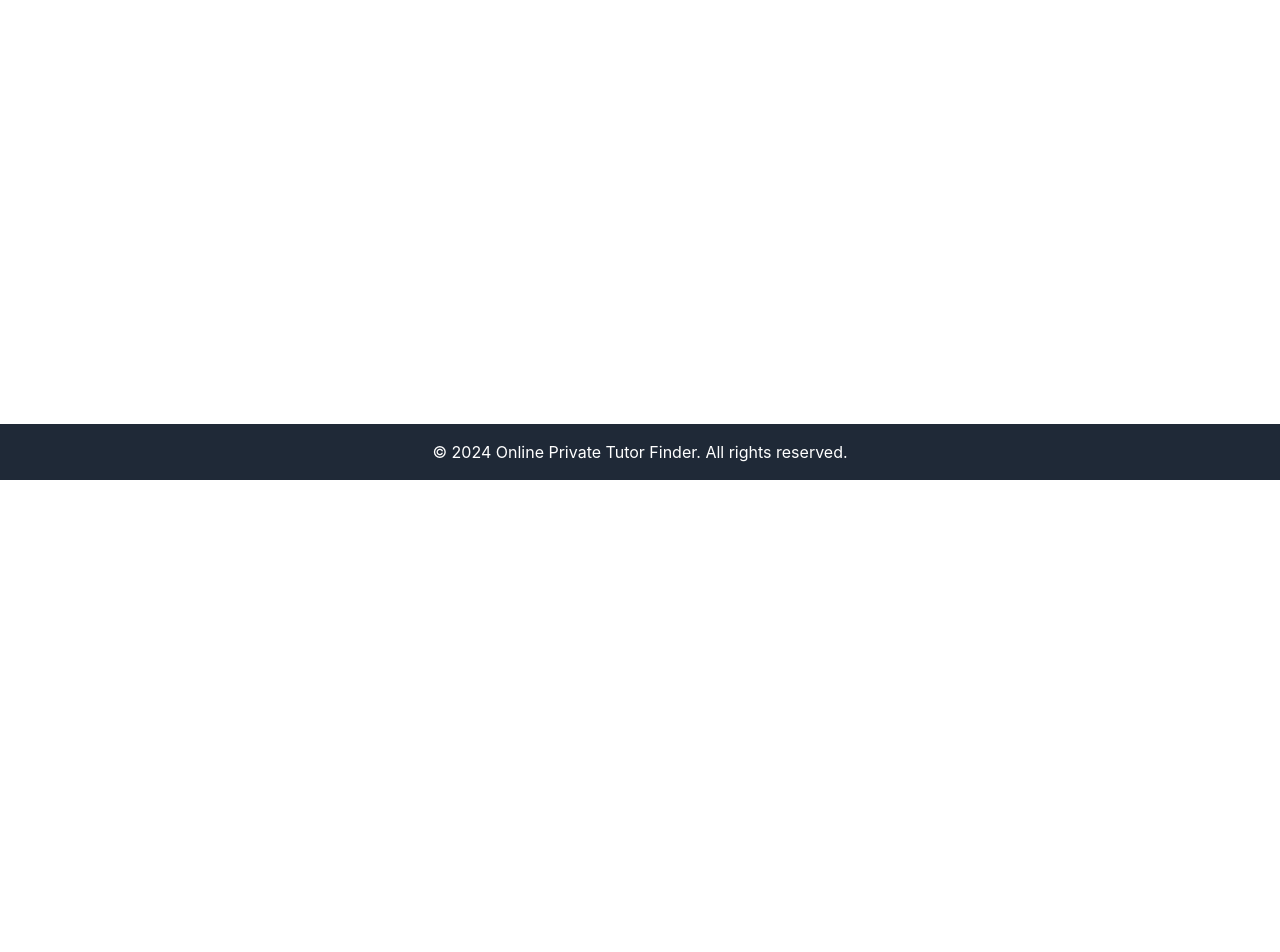
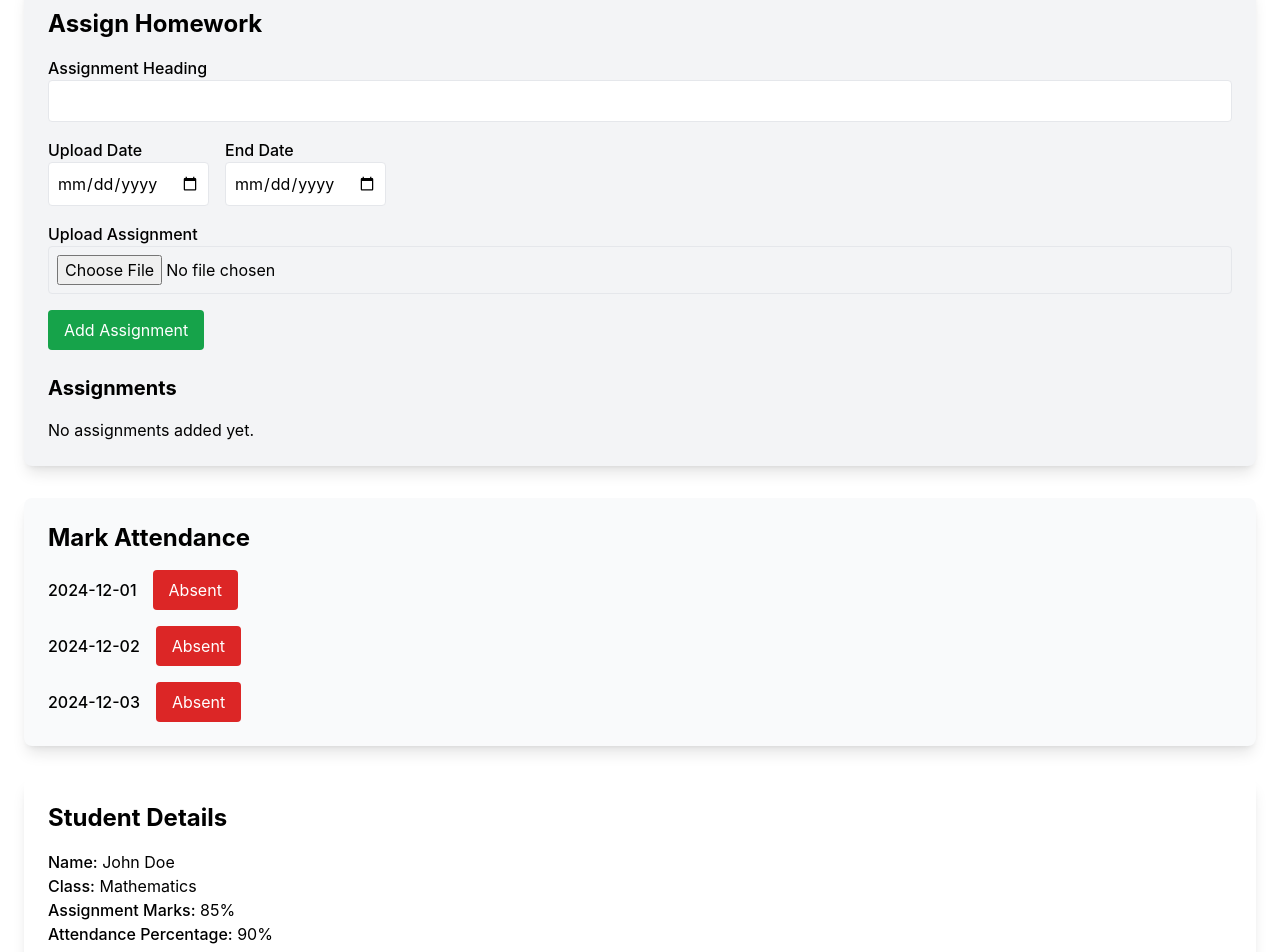
Before and after one commit to hamdanbaig12/online-tutor-finder, a React (Create React App) app: page /registered-student-detail in a window 1280 px wide. Shown: the part 320-1272 px from the top of the page. Before the commit the page ends 800 px from the top, so only its background shows below. Built offline with nearby package versions, Linux system fonts and the light colour scheme.

Commit message:
Registered student Dashboard added

```diff
--- a/src/App.js
+++ b/src/App.js
@@ -13,6 +13,7 @@ import RegisteredCourseDetail from "./components/RegisteredCourseDetail";
 import RegisterParent from "./pages/RegisterParent";
 import RegisterTutor from "./pages/RegisterTutor";
 import RegisterStudent from "./pages/RegisterStudent";
+import RegisteredStudentDetail from "./components/RegisteredStudentDetail";
 
 /* Import Zoom Components */
 import ScheduleMeeting from "./components/Zoom/ScheduleMeeting";
@@ -43,6 +44,8 @@ const App = () => {
             <Route path="/parent-dashboard" element={<ParentDashboard />} />
             <Route path="/tutor-course/:id" element={<TutorCourseDetail />} />
             <Route path="/registered-course-detail" element={<RegisteredCourseDetail />} />
+            <Route path="/registered-student-detail" element={<RegisteredStudentDetail />} />
+
 
             {/* Zoom Integration */}
             <Route path="/zoom/schedule" element={<ScheduleMeeting />} />
--- a/src/components/RegisteredStudentDetail.js
+++ b/src/components/RegisteredStudentDetail.js
@@ -0,0 +1,153 @@
+import React, { useState } from "react";
+
+const RegisteredStudentDetail = () => {
+  const [assignments, setAssignments] = useState([]);
+  const [attendance, setAttendance] = useState({});
+  const [studentDetails, setStudentDetails] = useState({
+    name: "John Doe",
+    class: "Mathematics",
+    assignmentMarks: 85,
+    attendancePercentage: 90,
+  });
+
+  // Handle adding an assignment
+  const handleAddAssignment = (e) => {
+    e.preventDefault();
+    const newAssignment = {
+      heading: e.target.heading.value,
+      uploadDate: e.target.uploadDate.value,
+      endDate: e.target.endDate.value,
+      file: e.target.file.files[0]?.name || "No file uploaded",
+    };
+    setAssignments([...assignments, newAssignment]);
+    e.target.reset();
+  };
+
+  // Handle attendance marking
+  const handleMarkAttendance = (date) => {
+    setAttendance((prev) => ({
+      ...prev,
+      [date]: !prev[date], // Toggle attendance
+    }));
+  };
+
+  return (
+    <div className="container mx-auto p-6 space-y-8">
+      {/* Zoom Integration Section */}
+      <section className="bg-blue-50 p-6 rounded-lg shadow-lg">
+        <h2 className="text-2xl font-bold mb-4">Integrated Zoom</h2>
+        <p className="mb-4">Start or join a class session with your student.</p>
+        <button className="bg-blue-600 text-white py-2 px-4 rounded hover:bg-blue-700">
+          Start Zoom Meeting
+        </button>
+      </section>
+
+      {/* Assignment Section */}
+      <section className="bg-gray-100 p-6 rounded-lg shadow-lg">
+        <h2 className="text-2xl font-bold mb-4">Assign Homework</h2>
+        <form onSubmit={handleAddAssignment} className="space-y-4">
+          <div>
+            <label className="block font-medium">Assignment Heading</label>
+            <input
+              type="text"
+              name="heading"
+              required
+              className="w-full p-2 border rounded"
+            />
+          </div>
+          <div className="flex space-x-4">
+            <div>
+              <label className="block font-medium">Upload Date</label>
+              <input
+                type="date"
+                name="uploadDate"
+                required
+                className="w-full p-2 border rounded"
+              />
+            </div>
+            <div>
+              <label className="block font-medium">End Date</label>
+              <input
+                type="date"
+                name="endDate"
+                required
+                className="w-full p-2 border rounded"
+              />
+            </div>
+          </div>
+          <div>
+            <label className="block font-medium">Upload Assignment</label>
+            <input type="file" name="file" accept=".docx" className="w-full p-2 border rounded" />
+          </div>
+          <button
+            type="submit"
+            className="bg-green-600 text-white py-2 px-4 rounded hover:bg-green-700"
+          >
+            Add Assignment
+          </button>
+        </form>
+
+        {/* Display Assignments */}
+        <div className="mt-6">
+          <h3 className="text-xl font-bold mb-4">Assignments</h3>
+          {assignments.length > 0 ? (
+            <ul className="list-disc pl-6">
+              {assignments.map((assignment, index) => (
+                <li key={index} className="mb-2">
+                  <span className="font-medium">{assignment.heading}</span> -{" "}
+                  Uploaded: {assignment.uploadDate}, End Date: {assignment.endDate}, File:{" "}
+                  {assignment.file}
+                </li>
+              ))}
+            </ul>
+          ) : (
+            <p>No assignments added yet.</p>
+          )}
+        </div>
+      </section>
+
+      {/* Attendance Section */}
+      <section className="bg-gray-50 p-6 rounded-lg shadow-lg">
+        <h2 className="text-2xl font-bold mb-4">Mark Attendance</h2>
+        <div className="space-y-4">
+          {["2024-12-01", "2024-12-02", "2024-12-03"].map((date) => (
+            <div key={date} className="flex items-center space-x-4">
+              <span className="font-medium">{date}</span>
+              <button
+                onClick={() => handleMarkAttendance(date)}
+                className={`py-2 px-4 rounded ${
+                  attendance[date]
+                    ? "bg-green-600 text-white"
+                    : "bg-red-600 text-white"
+                }`}
+              >
+                {attendance[date] ? "Present" : "Absent"}
+              </button>
+            </div>
+          ))}
+        </div>
+      </section>
+
+      {/* Student Details Section */}
+      <section className="bg-white p-6 rounded-lg shadow-lg">
+        <h2 className="text-2xl font-bold mb-4">Student Details</h2>
+        <p>
+          <span className="font-medium">Name:</span> {studentDetails.name}
+        </p>
+        <p>
+          <span className="font-medium">Class:</span> {studentDetails.class}
+        </p>
+        <p>
+          <span className="font-medium">Assignment Marks:</span>{" "}
+          {studentDetails.assignmentMarks}%
+        </p>
+        <p>
+          <span className="font-medium">Attendance Percentage:</span>{" "}
+          {studentDetails.attendancePercentage}%
+        </p>
+      </section>
+    </div>
+  );
+};
+
+export default RegisteredStudentDetail;
```
